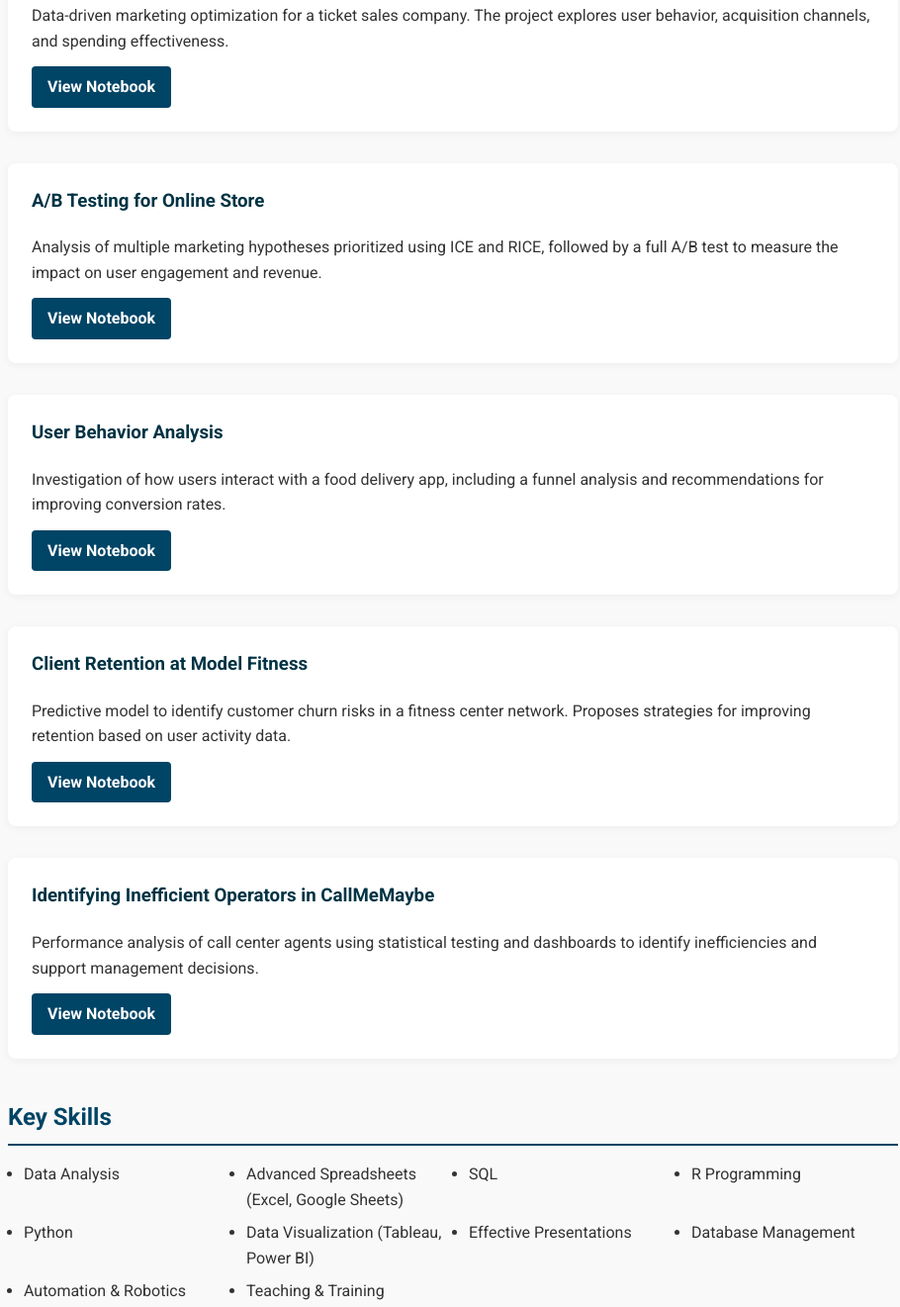
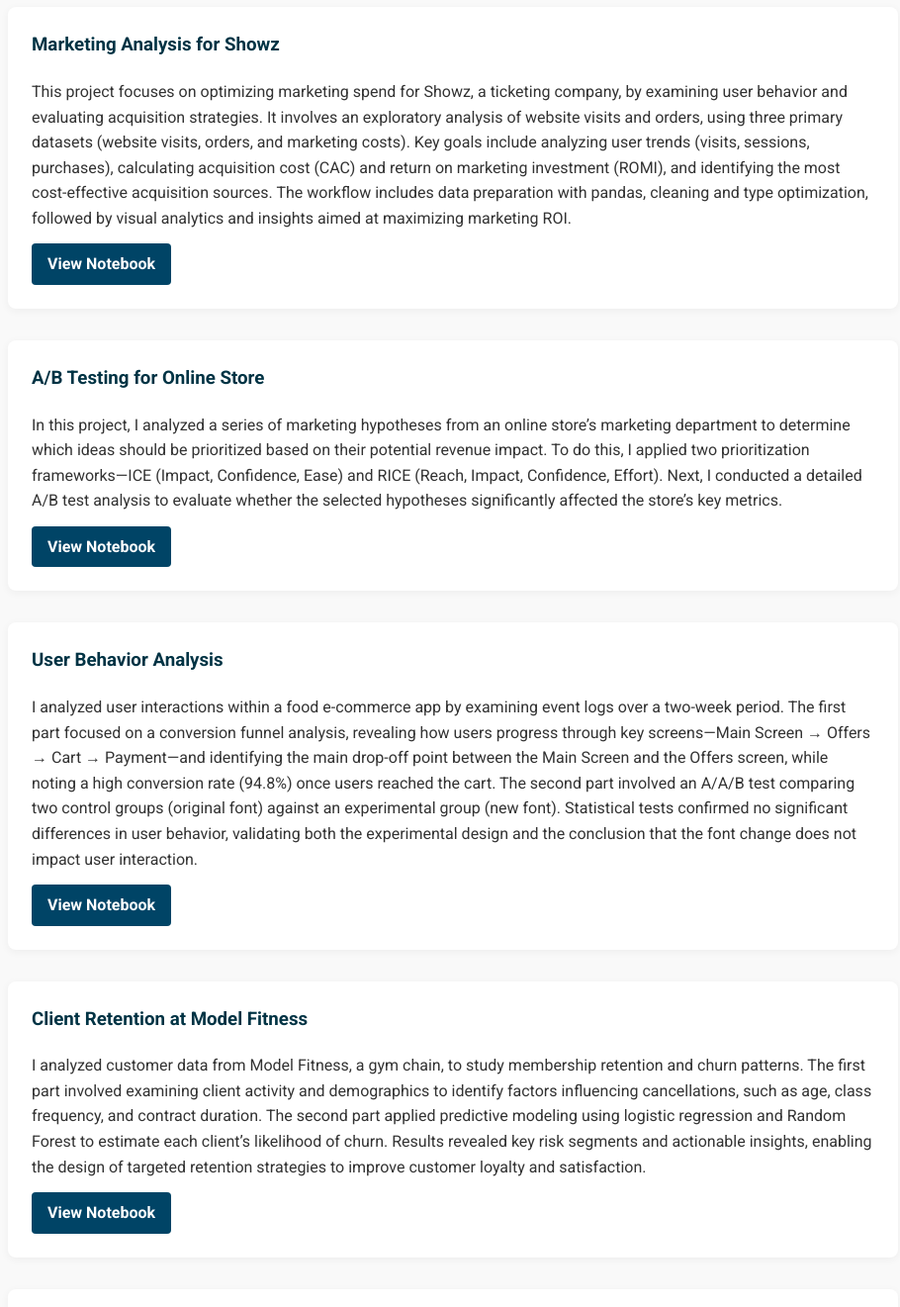
Before and after one commit to reyesleo22/portfolio, a plain HTML site: page Index.html in a window 1280 px wide. Shown: the part 869-2190 px from the top of the page at 99% size, without its empty margins (182-1092 px from the left). Drawn offline with Linux system fonts and the light colour scheme.

Commit message:
Update Index.html

```diff
--- a/Index.html
+++ b/Index.html
@@ -26,37 +26,37 @@
 
       <div class="project">
         <h3>Code Review Simulation</h3>
-        <p>A simulation of a real-world code review process as part of a data analysis training path. It mimics team feedback and helps improve error detection and communication skills.</p>
+        <p>This project analyzes data from Zuber, a new ride-sharing company in Chicago, to identify patterns in trips, key companies, and the most relevant neighborhoods, as well as to evaluate the impact of weather on trip durations. It includes an exploratory data analysis and a hypothesis test to determine whether trips from the Loop to O’Hare International Airport take longer on rainy Saturdays, using statistical tools and visualizations to generate conclusions and strategic recommendations to optimize the service.</p>
         <a href="proyects/proyecto_8.html" target="_blank">View Notebook</a>
       </div>
 
       <div class="project">
         <h3>Marketing Analysis for Showz</h3>
-        <p>Data-driven marketing optimization for a ticket sales company. The project explores user behavior, acquisition channels, and spending effectiveness.</p>
+        <p>This project focuses on optimizing marketing spend for Showz, a ticketing company, by examining user behavior and evaluating acquisition strategies. It involves an exploratory analysis of website visits and orders, using three primary datasets (website visits, orders, and marketing costs). Key goals include analyzing user trends (visits, sessions, purchases), calculating acquisition cost (CAC) and return on marketing investment (ROMI), and identifying the most cost-effective acquisition sources. The workflow includes data preparation with pandas, cleaning and type optimization, followed by visual analytics and insights aimed at maximizing marketing ROI.</p>
         <a href="proyects/proyecto_9.html" target="_blank">View Notebook</a>
       </div>
 
       <div class="project">
         <h3>A/B Testing for Online Store</h3>
-        <p>Analysis of multiple marketing hypotheses prioritized using ICE and RICE, followed by a full A/B test to measure the impact on user engagement and revenue.</p>
+        <p>In this project, I analyzed a series of marketing hypotheses from an online store’s marketing department to determine which ideas should be prioritized based on their potential revenue impact. To do this, I applied two prioritization frameworks—ICE (Impact, Confidence, Ease) and RICE (Reach, Impact, Confidence, Effort). Next, I conducted a detailed A/B test analysis to evaluate whether the selected hypotheses significantly affected the store’s key metrics.</p>
         <a href="proyects/proyecto_10.html" target="_blank">View Notebook</a>
       </div>
 
       <div class="project">
         <h3>User Behavior Analysis</h3>
-        <p>Investigation of how users interact with a food delivery app, including a funnel analysis and recommendations for improving conversion rates.</p>
+        <p>I analyzed user interactions within a food e-commerce app by examining event logs over a two-week period. The first part focused on a conversion funnel analysis, revealing how users progress through key screens—Main Screen → Offers → Cart → Payment—and identifying the main drop-off point between the Main Screen and the Offers screen, while noting a high conversion rate (94.8%) once users reached the cart. The second part involved an A/A/B test comparing two control groups (original font) against an experimental group (new font). Statistical tests confirmed no significant differences in user behavior, validating both the experimental design and the conclusion that the font change does not impact user interaction.</p>
         <a href="proyects/proyecto_11.html" target="_blank">View Notebook</a>
       </div>
 
       <div class="project">
         <h3>Client Retention at Model Fitness</h3>
-        <p>Predictive model to identify customer churn risks in a fitness center network. Proposes strategies for improving retention based on user activity data.</p>
+        <p>I analyzed customer data from Model Fitness, a gym chain, to study membership retention and churn patterns. The first part involved examining client activity and demographics to identify factors influencing cancellations, such as age, class frequency, and contract duration. The second part applied predictive modeling using logistic regression and Random Forest to estimate each client’s likelihood of churn. Results revealed key risk segments and actionable insights, enabling the design of targeted retention strategies to improve customer loyalty and satisfaction.</p>
         <a href="proyects/proyecto_13.html" target="_blank">View Notebook</a>
       </div>
 
       <div class="project">
         <h3>Identifying Inefficient Operators in CallMeMaybe</h3>
-        <p>Performance analysis of call center agents using statistical testing and dashboards to identify inefficiencies and support management decisions.</p>
+        <p>I analyzed operational data from CallMeMaybe, a virtual telephony service, to identify underperforming operators. I performed exploratory data analysis using call logs and client information to detect patterns such as high missed call counts, long wait times, and low outbound call effectiveness. I also applied statistical tests and created interactive dashboards to validate findings and provide actionable insights, helping supervisors make data-driven decisions to improve overall operational efficiency.</p>
         <a href="proyects/proyecto_14.html" target="_blank">View Notebook</a>
       </div>
     </section>
```
